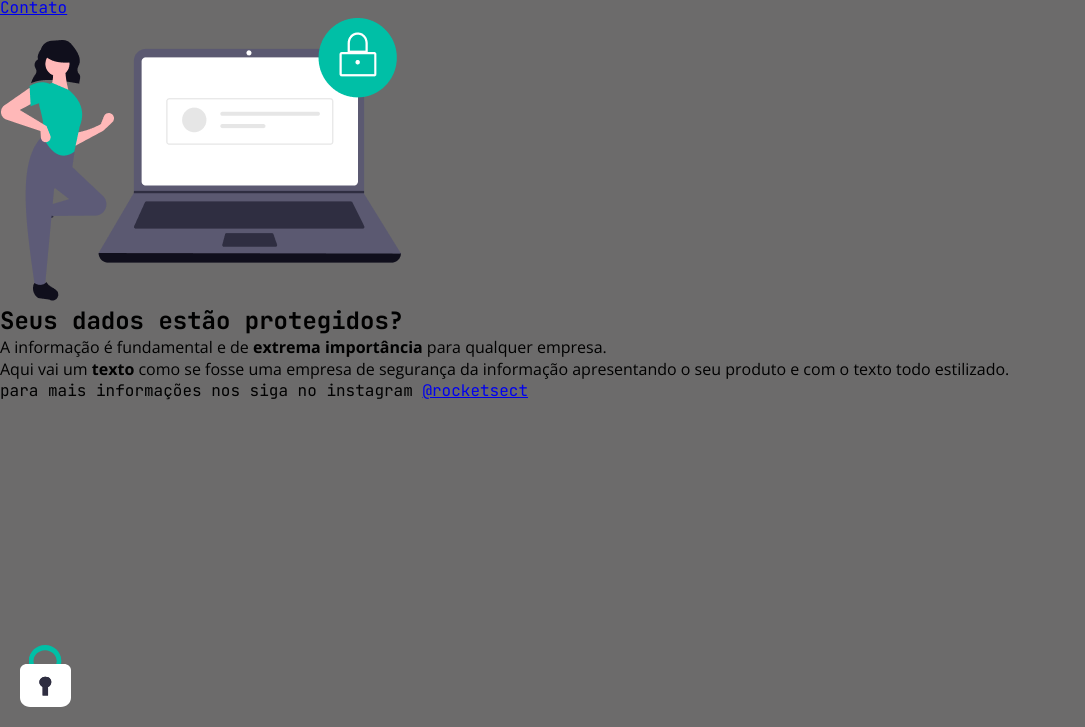
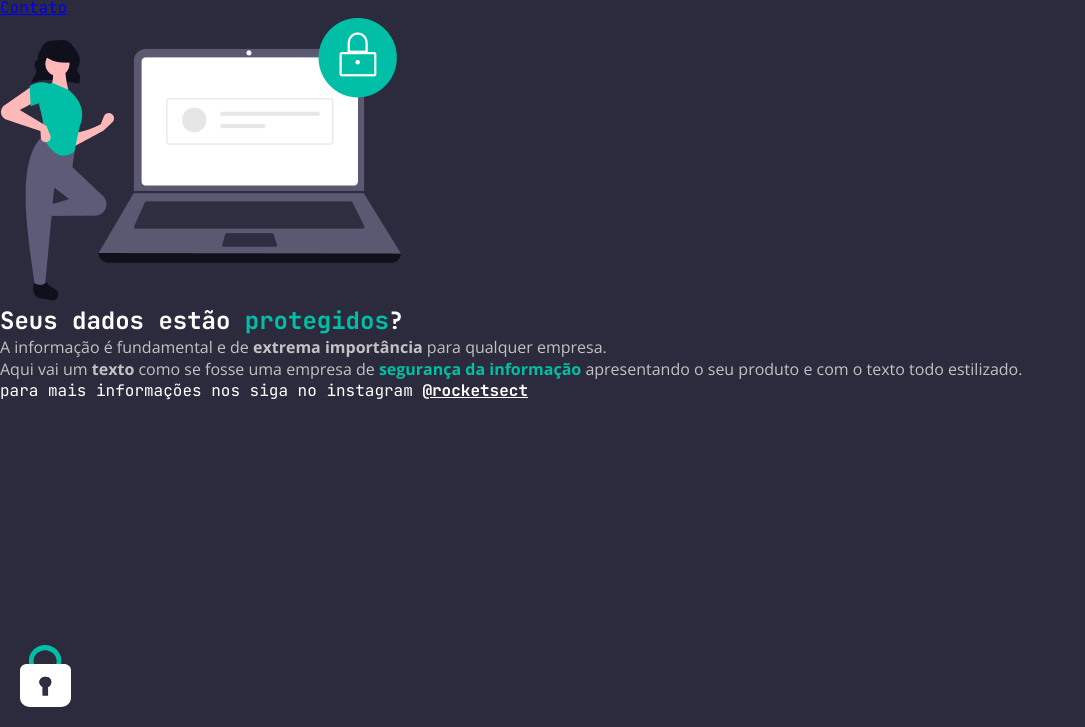
Before and after one commit to DanySGlez/Explorer-Stage02-phase04, a plain HTML site: page index.html in a window 1280 px wide. Shown: the part 73-800 px from the top of the page, without its empty margins (0-1085 px from the left). Drawn offline with nearby package versions, Linux system fonts and the light colour scheme.

Commit message:
start css

```diff
--- a/style.css
+++ b/style.css
@@ -4,17 +4,39 @@
 }
 
 body {
-  background: #6c6b6b;
+  background: #2C2B3D;
 }
 
 ul, h1, footer {
   font-family: 'JetBrains Mono', monospace;
 }
 
+h1 {
+  color: #fff;
+}
+
+span {
+  color: #00BFA6;
+  font-weight: bold;
+}
+
 p {
   font-family: 'Open Sans', sans-serif;
+  color: #C2C2C2;
 }
 
+footer {
+  color: #fff;
+}
+
+footer a {
+  color:#fff;
+  font-weight: bold;
+}
+
+footer a:hover {
+  color: #d7d7d7
+}
 
 #padlock {
   position: fixed;
```
